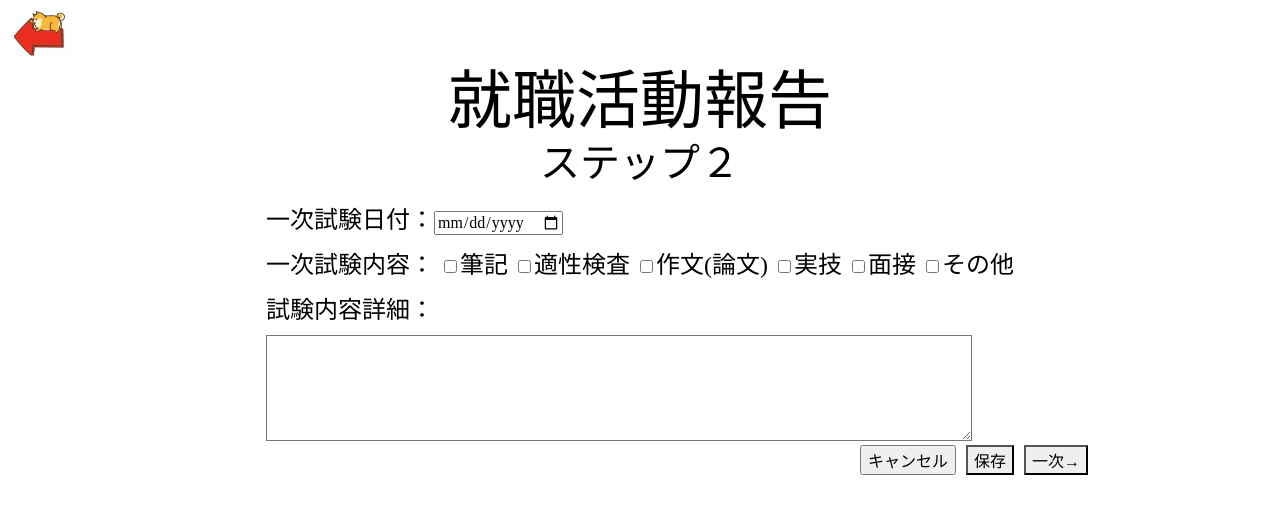
After one commit to Yamashiro-R/Development_Practice, a PHP site: page /Input_From_2.html in a window 1280 px wide. The commit adds this page. Shown: the top 514 px of the page. Run offline with PHP 8.4, Linux system fonts and the light colour scheme.

Commit message:
山城が作成した部分のみをcommit
CSSの共通部分は変更していない

```diff
--- a/HTML&CSS/Input_From_1.html
+++ b/HTML&CSS/Input_From_1.html
@@ -7,13 +7,13 @@
         </head>
         <body>
             <div class="return">
-                <img src="images/innu.jpeg">
+                <a href="#"><img src="images/innu.jpeg"></a>
             </div>
             <div id="main_title">
                 <h1>就職活動報告</h1>
                 <h2>ステップ１</h2>
             </div>
-            <div class="input_body">
+            <div class="input_body_1">
                 <form action="#">
                     <div class="input_aria">
                         <div class="warpper-1">
@@ -64,7 +64,7 @@
                     <div class="btn_area">
                        <input type="reset"  class="btn_item" value="キャンセル" alt="キャンセル">
                         <input type="button" class="btn_item" value="保存" alt="保存">
-                        <input type="button" class="btn_item" value="一次→" alt="一次→">
+                        <input type="button" onclick="location.href='Input_From_2.html'" class="btn_item" value="一次→" alt="一次→">
                     </div>
                 </form>
             </div>
--- /dev/null
+++ b/HTML&CSS/Input_From_2.html
@@ -0,0 +1,49 @@
+<!DOCTYPE html>
+    <html lang="ja">
+        <head>
+            <meta charset="UTF-8">
+            <link rel="stylesheet" href="style.css">
+            <title>入力画面</title>
+        </head>
+        <body>
+            <div class="return">
+                <a href="Input_From_1.html"><img src="images/innu.jpeg"></a>
+            </div>
+            <div id="main_title">
+                <h1>就職活動報告</h1>
+                <h2>ステップ２</h2>
+            </div>
+            <div class="input_body_2">
+                <form action="#">
+                    <div class="input_aria">
+                        <div class="warpper-1">
+                            <div class="container">
+                                <p><label>一次試験日付：<input type="date" name="once_date"></label></p>
+                                <p>一次試験内容：
+                                    <input type="checkbox" name="writing">筆記
+                                    <input type="checkbox" name="aptitude">適性検査
+                                    <input type="checkbox" name="conposition">作文(論文)
+                                    <input type="checkbox" name="practical_skill">実技
+                                    <input type="checkbox" name="interview">面接
+                                    <input type="checkbox" name="order">その他
+                                </p>
+                                <p><label for="once_starge_exam_detail">試験内容詳細：</label></p>
+                                <textarea name="once_starge_exam_detail"></textarea><br>
+                            </div>
+                        </div>
+                    </div>
+                    <div class="btn_area">
+                       <input type="reset"  class="btn_item" value="キャンセル" alt="キャンセル">
+                        <input type="button" class="btn_item" value="保存" alt="保存">
+                        <input type="button" class="btn_item" value="一次→" alt="一次→">
+                    </div>
+                </form>
+            </div>
+
+
+        </body>
+
+    </html>
+
+
+</html>
--- a/HTML&CSS/style.css
+++ b/HTML&CSS/style.css
@@ -210,14 +210,12 @@ p {
 .input_aria{
     max-width: 1600px;
     min-width: 850px;
-    width: 850px;
     height: auto;
     margin-left: 10px;
     margin-right: 10px;
-    background-color: red;
 }
 
-.warpper-1 .container, .warpper-4 .container {
+.input_body_1 .warpper-1 .container, .input_body_1 .warpper-4 .container {
     display: flex;
     justify-content: space-between;
 }
@@ -239,7 +237,6 @@ p {
 .btn_area {
     display: flex;
     justify-content: right;
-    background-color: aliceblue;
     margin-left: 15%;
     margin-right: 15%;
 }
@@ -252,8 +249,23 @@ p {
 }
 
 
-/*Input_From ここまで↑*/
+/*Input_From_1用 ここまで↑*/
 
+/* Input_From_2用 再設定ここから↓ */
+
+.input_body_2 .input_aria{
+    display: flex;
+    justify-content: center;
+}
+
+.input_body_2 .warpper-1 textarea {
+    resize: vertical;       /*横幅変更*/
+    width: 700px;
+    height: 100px;
+}
+
+
+/* Input_From_2用 再設定ここまで↑ */
 
 
 /*rogin画面*/
```
